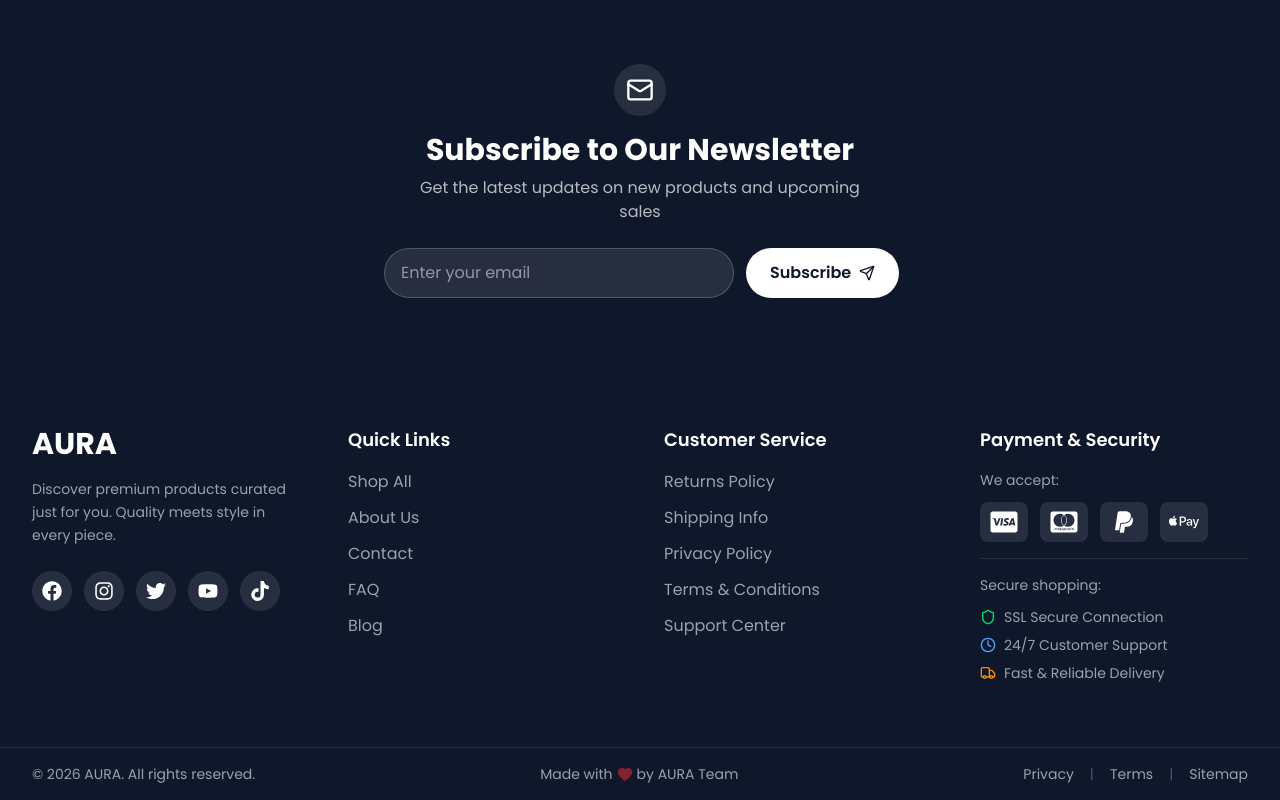
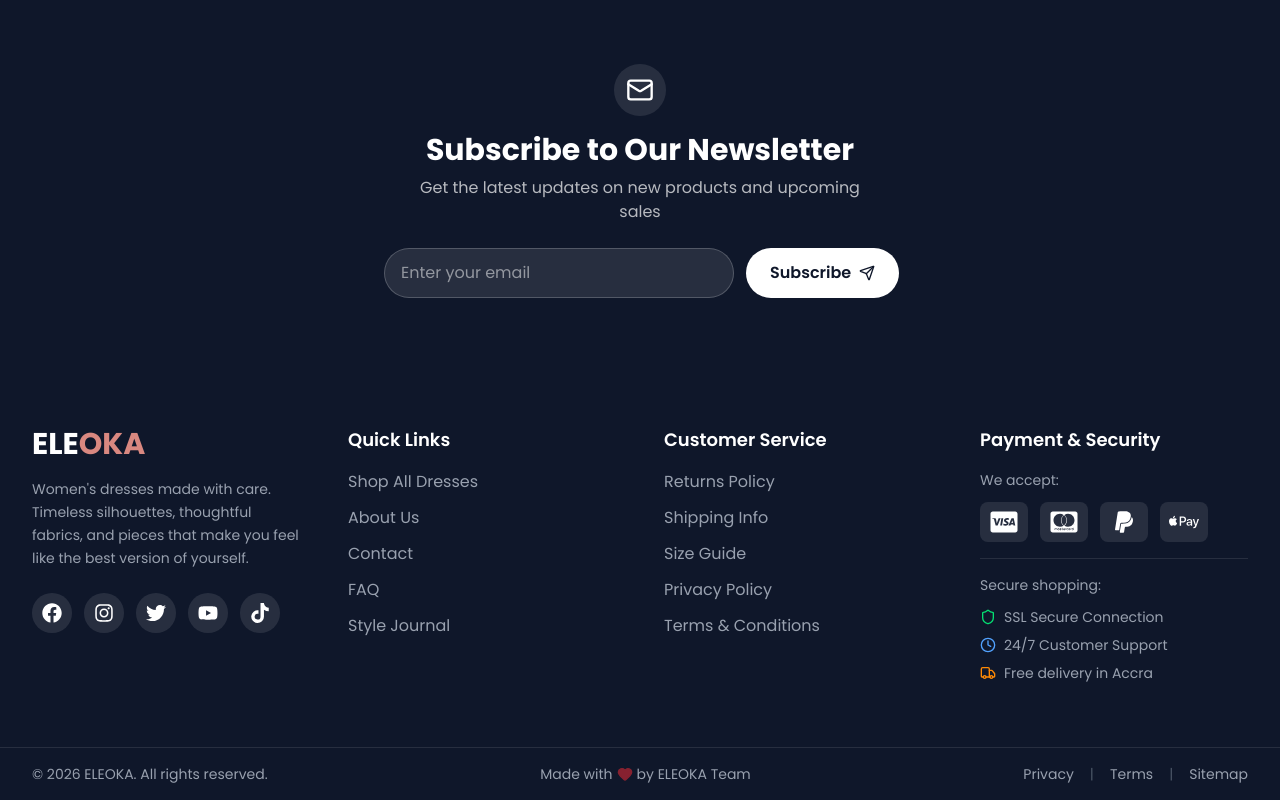
Before and after one commit to awalmohammed-gh/E-Commerce-NextJs, a Next.js app in the folder ecommerce/: page / in a window 1280 px wide. Shown: the part 5563-6363 px from the top of the page. Built offline with nearby package versions, Linux system fonts and the light colour scheme.

Commit message:
did some changes on footer

```diff
--- a/ecommerce/components/common/Footer.jsx
+++ b/ecommerce/components/common/Footer.jsx
@@ -26,45 +26,57 @@ export default function Footer() {
           <div className="space-y-4">
             <Link
               href="/"
-              className="text-2xl sm:text-3xl font-bold text-white inline-block"
+              className="text-2xl sm:text-3xl font-bold inline-block"
             >
-              AURA
+              <span className="text-white">ELE</span>
+              <span className="text-[#D98880]">OKA</span>
             </Link>
             <p className="text-gray-400 text-sm leading-relaxed">
-              Discover premium products curated just for you. Quality meets
-              style in every piece.
+              Women&apos;s dresses made with care. Timeless silhouettes,
+              thoughtful fabrics, and pieces that make you feel like the best
+              version of yourself.
             </p>
             <div className="flex space-x-3 pt-2">
               <a
-                href="#"
+                href="https://facebook.com"
+                target="_blank"
+                rel="noopener noreferrer"
                 className="bg-white/10 hover:bg-white/20 p-2.5 rounded-full transition-all duration-300 hover:scale-110 hover:rotate-6"
                 aria-label="Facebook"
               >
                 <FaFacebook className="w-5 h-5" />
               </a>
               <a
-                href="#"
+                href="https://instagram.com"
+                target="_blank"
+                rel="noopener noreferrer"
                 className="bg-white/10 hover:bg-white/20 p-2.5 rounded-full transition-all duration-300 hover:scale-110 hover:rotate-6"
                 aria-label="Instagram"
               >
                 <FaInstagram className="w-5 h-5" />
               </a>
               <a
-                href="#"
+                href="https://twitter.com"
+                target="_blank"
+                rel="noopener noreferrer"
                 className="bg-white/10 hover:bg-white/20 p-2.5 rounded-full transition-all duration-300 hover:scale-110 hover:rotate-6"
                 aria-label="Twitter"
               >
                 <FaTwitter className="w-5 h-5" />
               </a>
               <a
-                href="#"
+                href="https://youtube.com"
+                target="_blank"
+                rel="noopener noreferrer"
                 className="bg-white/10 hover:bg-white/20 p-2.5 rounded-full transition-all duration-300 hover:scale-110 hover:rotate-6"
                 aria-label="YouTube"
               >
                 <FaYoutube className="w-5 h-5" />
               </a>
               <a
-                href="#"
+                href="https://tiktok.com"
+                target="_blank"
+                rel="noopener noreferrer"
                 className="bg-white/10 hover:bg-white/20 p-2.5 rounded-full transition-all duration-300 hover:scale-110 hover:rotate-6"
                 aria-label="TikTok"
               >
@@ -84,7 +96,7 @@ export default function Footer() {
                   href="/shop"
                   className="text-gray-400 hover:text-white transition-colors duration-200 hover:translate-x-1 inline-block"
                 >
-                  Shop All
+                  Shop All Dresses
                 </Link>
               </li>
               <li>
@@ -116,7 +128,7 @@ export default function Footer() {
                   href="/blog"
                   className="text-gray-400 hover:text-white transition-colors duration-200 hover:translate-x-1 inline-block"
                 >
-                  Blog
+                  Style Journal
                 </Link>
               </li>
             </ul>
@@ -146,6 +158,14 @@ export default function Footer() {
               </li>
               <li>
                 <Link
+                  href="/size-guide"
+                  className="text-gray-400 hover:text-white transition-colors duration-200 hover:translate-x-1 inline-block"
+                >
+                  Size Guide
+                </Link>
+              </li>
+              <li>
+                <Link
                   href="/privacy"
                   className="text-gray-400 hover:text-white transition-colors duration-200 hover:translate-x-1 inline-block"
                 >
@@ -157,15 +177,7 @@ export default function Footer() {
                   href="/terms"
                   className="text-gray-400 hover:text-white transition-colors duration-200 hover:translate-x-1 inline-block"
                 >
-                  Terms & Conditions
-                </Link>
-              </li>
-              <li>
-                <Link
-                  href="/support"
-                  className="text-gray-400 hover:text-white transition-colors duration-200 hover:translate-x-1 inline-block"
-                >
-                  Support Center
+                  Terms &amp; Conditions
                 </Link>
               </li>
             </ul>
@@ -174,7 +186,7 @@ export default function Footer() {
           {/* Payment & Security */}
           <div>
             <h3 className="text-lg font-semibold mb-4 text-white">
-              Payment & Security
+              Payment &amp; Security
             </h3>
 
             {/* Payment Methods */}
@@ -210,7 +222,7 @@ export default function Footer() {
                 </div>
                 <div className="flex items-center gap-2 text-gray-400 text-sm">
                   <Truck className="w-4 h-4 text-orange-400" />
-                  <span>Fast & Reliable Delivery</span>
+                  <span>Free delivery in Accra</span>
                 </div>
               </div>
             </div>
@@ -223,12 +235,12 @@ export default function Footer() {
         <div className="container mx-auto px-4 sm:px-6 lg:px-8 py-4">
           <div className="flex flex-col sm:flex-row justify-between items-center gap-4">
             <p className="text-gray-400 text-sm text-center sm:text-left">
-              &copy; {currentYear} AURA. All rights reserved.
+              &copy; {currentYear} ELEOKA. All rights reserved.
             </p>
             <div className="flex items-center gap-1 text-gray-400 text-sm">
               <span>Made with</span>
               <Heart className="w-4 h-4 text-red-500 fill-red-500 animate-pulse" />
-              <span>by AURA Team</span>
+              <span>by ELEOKA Team</span>
             </div>
             <div className="flex space-x-4 text-sm">
               <Link
```
